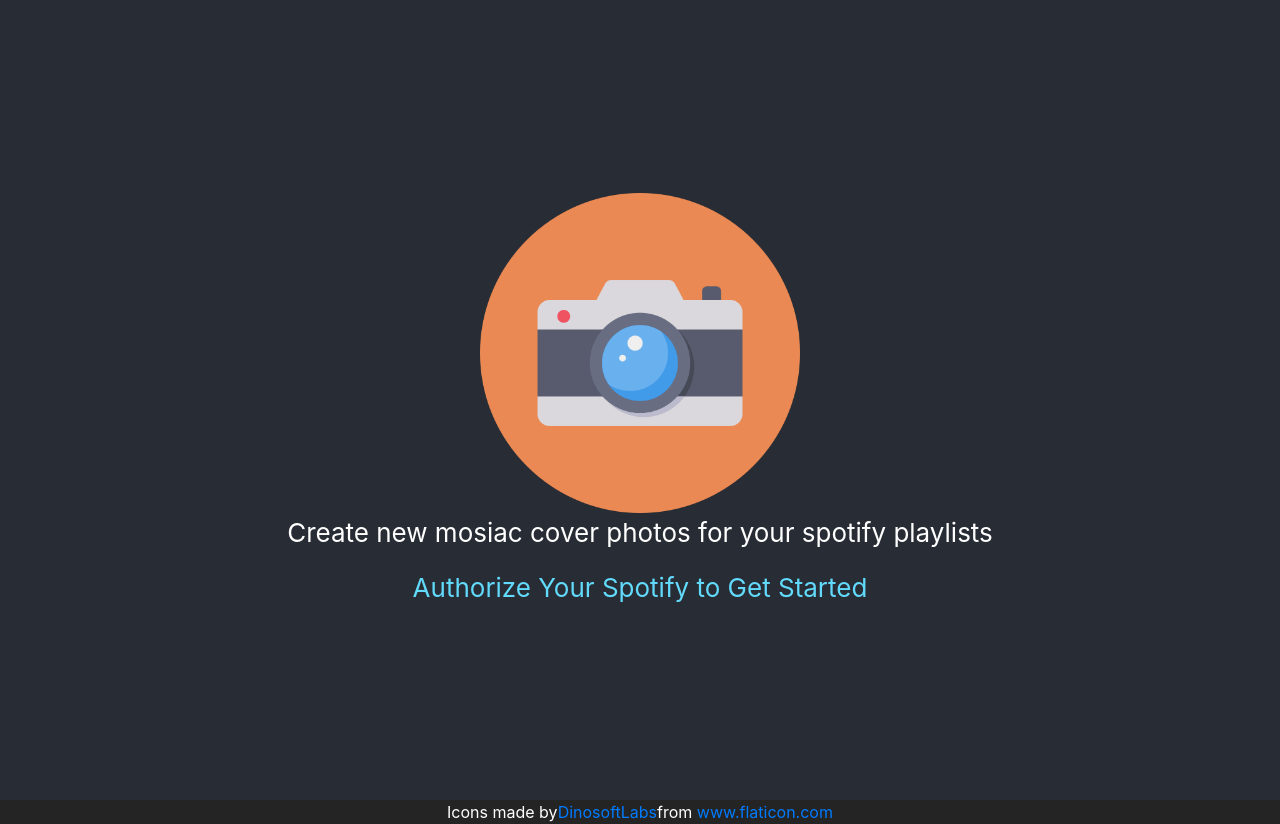
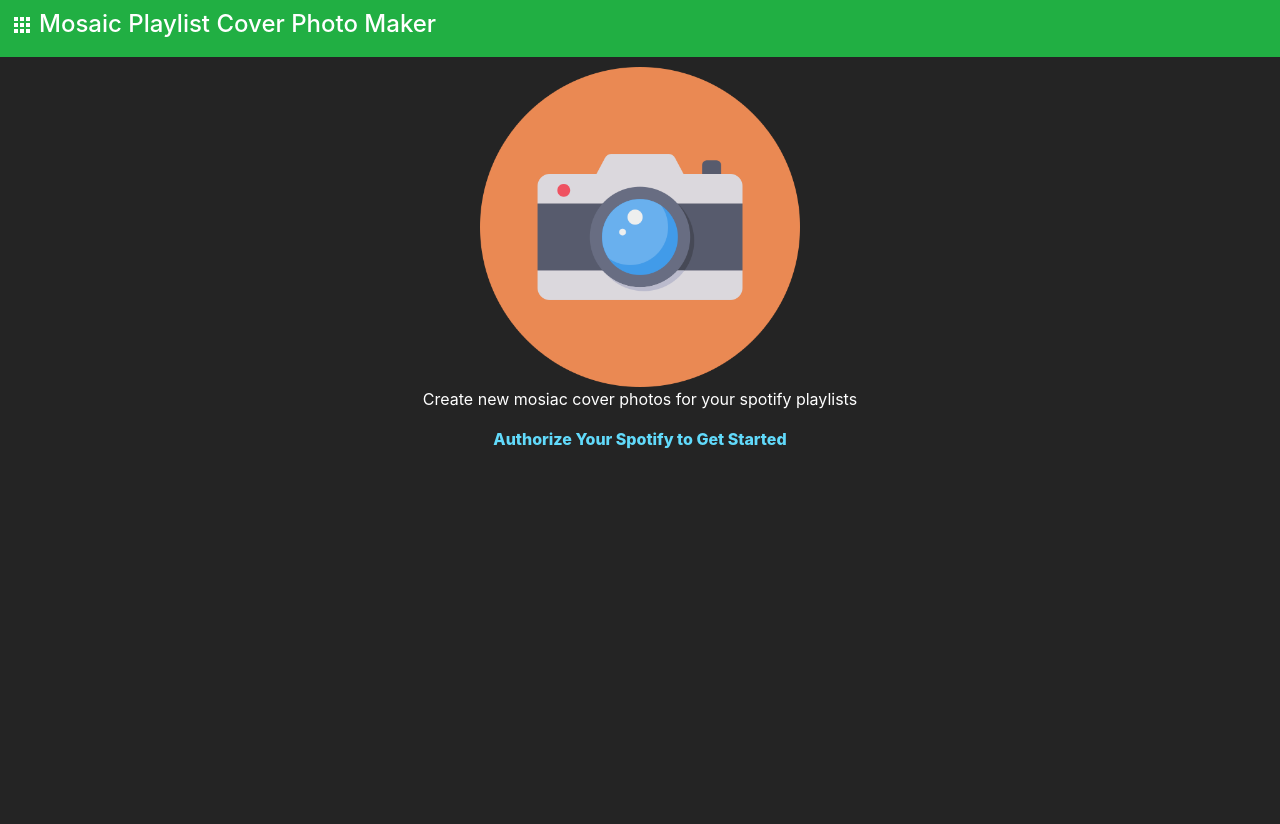
Before and after one commit to sarahmurraydev/playlist-cover-photo-geneator, a React (Create React App) app in the folder playlist-generator-ui/: page / in a window 1280 px wide. After the commit the page ends 800 px from the top, so only its background shows below. Built offline with nearby package versions, Linux system fonts and the light colour scheme; the HTML template or start-up script is replaced by a standard one.

Commit message:
Add header

```diff
--- a/playlist-generator-ui/src/App.css
+++ b/playlist-generator-ui/src/App.css
@@ -9,19 +9,25 @@
   pointer-events: none;
 }
 
-.App-header {
-  background-color: #282c34;
-  min-height: 100vh;
+.header {
   display: flex;
-  flex-direction: column;
-  align-items: center;
-  justify-content: center;
-  font-size: calc(10px + 2vmin);
+  flex-direction: row;
+  align-items: flex-start;
+  justify-content: flex-start;
   color: white;
+  background-color: rgb(33, 175, 67);
+  margin-bottom: 10px;
+  padding: 10px;
+}
+
+.mosaic-icon {
+  margin-top: 3px;
+  margin-right: 5px;
 }
 
 .App-link {
   color: #61dafb;
+  font-weight: 800;
 }
 
 .bold-text {
--- a/playlist-generator-ui/src/App.js
+++ b/playlist-generator-ui/src/App.js
@@ -9,29 +9,31 @@
 import './App.css';
 import Auth from './LandingScreen/Auth'
 import Main from './LandingScreen/Main'
+import Header from './LandingScreen/Header'
 
 function App() {
   return (
+    <div className="App">
+      <Header/>
       <Router>
         <Switch>
           <Route path={`/authorized/:token`} component={Main}/>
           <Route path="/" component={Home}/>
         </Switch>
       </Router>
+    </div>
   )
 }
 
 function Home(){
   return (
-    <div className="App">
-      <header className="App-header">
+    <div className="home">
       <img src={camera} className="App-logo" alt="camera-icon" />
         <p>
           Create new mosiac cover photos for your spotify playlists
         </p>
         <Auth/>
-      </header>
-      <footer>
+      {/* <footer>
         <div>Icons made by
           <a href="https://www.flaticon.com/free-icon/camera_3617267?related_item_id=3617277&term=camera"
           title="DinosoftLabs">
@@ -39,7 +41,7 @@
           </a>
           from <a href="https://www.flaticon.com/" title="Flaticon">www.flaticon.com</a>
           </div>
-      </footer>
+      </footer> */}
     </div>
   );
 }
--- /dev/null
+++ b/playlist-generator-ui/src/LandingScreen/Header.js
@@ -0,0 +1,10 @@
+import AppsIcon from '@material-ui/icons/Apps';
+
+const Header = props => (
+    <div className="header">
+        <AppsIcon className="mosaic-icon"/>
+        <h4>Mosaic Playlist Cover Photo Maker</h4>
+    </div>
+)
+
+export default Header
```
Lines whose indentation alone changed are shown as unchanged.
